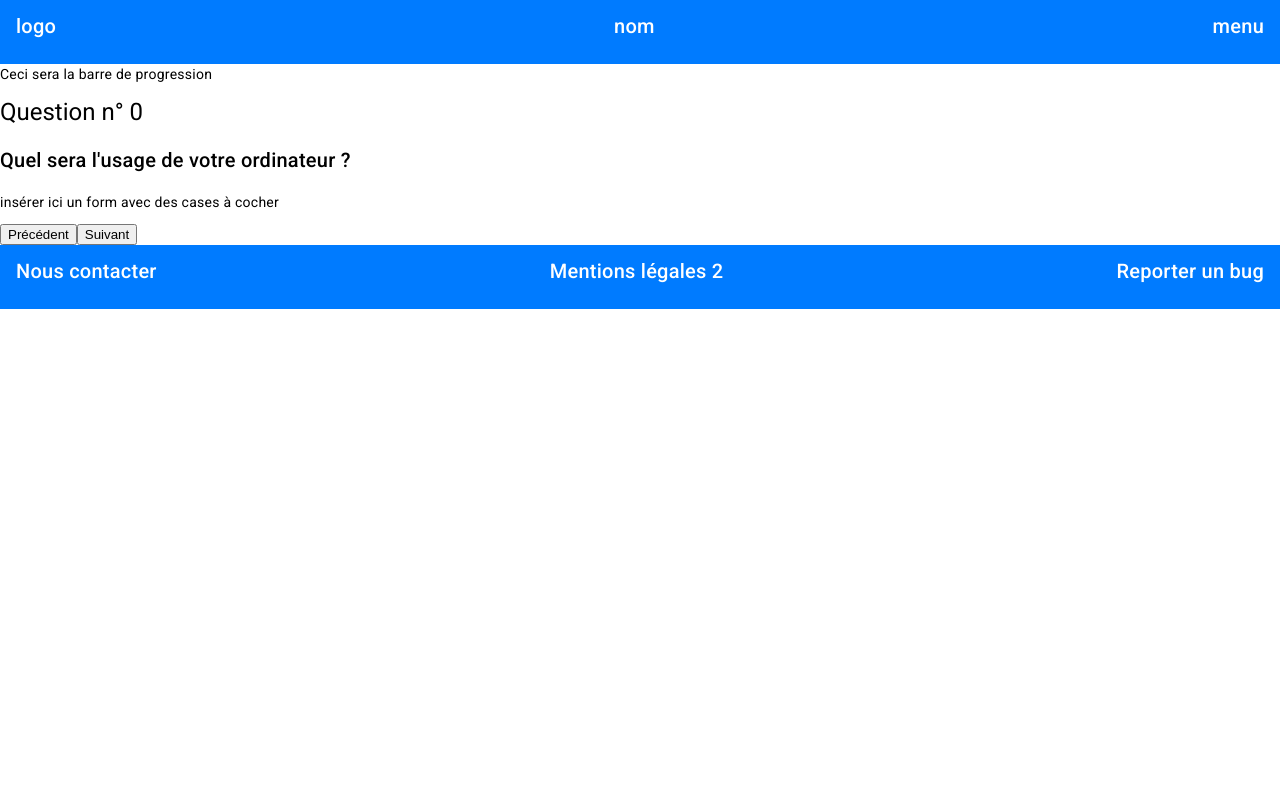
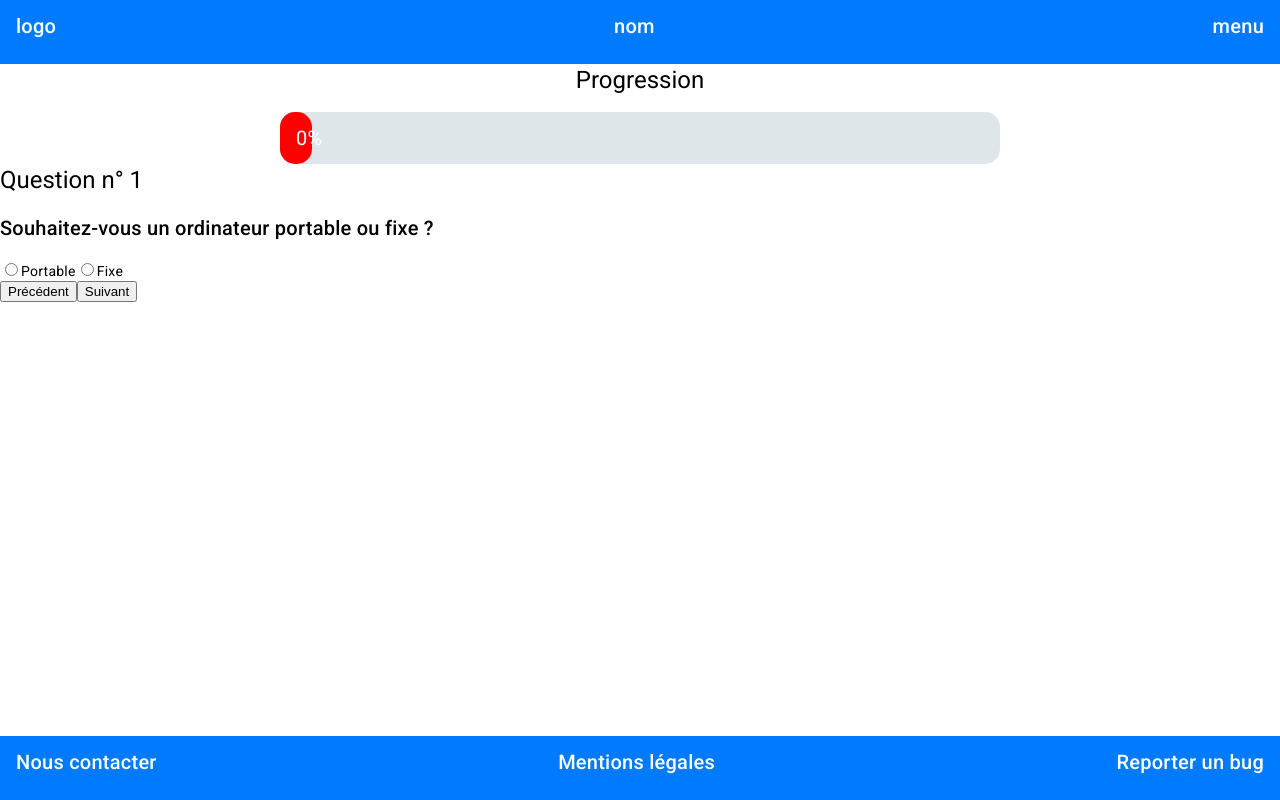
Before and after one commit to SuzanneGC/projetSiteOrdinateur, an Angular app: page /questionnaire in a window 1280 px wide. Built offline with nearby package versions, Linux system fonts and the light colour scheme.

Commit message:
deuxième TP Suzanne - pre CSS

```diff
--- a/src/app/app.component.css
+++ b/src/app/app.component.css
@@ -0,0 +1,5 @@
+#footer{
+    position: fixed;
+    left: 0;
+    bottom: 0;
+  }
--- a/src/app/app.component.html
+++ b/src/app/app.component.html
@@ -8,10 +8,10 @@
 
  <router-outlet></router-outlet>
 
- <mat-toolbar>
+ <mat-toolbar id ="footer">
   <mat-toolbar-row>
     <p>Nous contacter </p>
-    <p>Mentions légales 2</p>
+    <p>Mentions légales</p>
     <p>Reporter un bug </p>
   </mat-toolbar-row>
  </mat-toolbar>
--- /dev/null
+++ b/src/app/barre-de-progression/barre-de-progression.component.css
@@ -0,0 +1,24 @@
+.text-center { text-align:center; }
+
+.container {
+    max-width: 720px;
+    margin: 0px auto;
+    width: 100%;
+}
+
+.progressbar-wrapper {
+    background-color: #dfe6e9;
+    color: white;
+    border-radius: 15px;
+    width: 100%;
+    z-index: 0;
+}
+
+.progressbar {
+    background-color: #00b894;
+    color: white;
+    padding: 1rem;
+    text-align: right;
+    font-size: 20px;
+    border-radius: 15px;
+}
--- /dev/null
+++ b/src/app/barre-de-progression/barre-de-progression.component.html
@@ -0,0 +1,6 @@
+<h1 class="text-center">Progression</h1>
+ <div class="container">
+     <div class="progressbar-wrapper">
+      <div class="progressbar" [style.width.%]="pourcentage" [style.backgroundColor]="getColor(pourcentage)">{{ pourcentage }}%</div>
+     </div>
+</div>
--- /dev/null
+++ b/src/app/barre-de-progression/barre-de-progression.component.ts
@@ -0,0 +1,33 @@
+import { Component,OnInit, OnDestroy} from '@angular/core';
+import { majPourcentage } from '../maj-pourcentage.service';
+import { Subscription } from 'rxjs';
+
+
+@Component({
+  selector: 'app-barre-de-progression',
+  templateUrl: './barre-de-progression.component.html',
+  styleUrl: './barre-de-progression.component.css'
+})
+export class BarreDeProgressionComponent {
+  pourcentage: number = 0 ;
+  pourcentageSubscription: Subscription = new Subscription();
+
+  constructor(private majPourcentageService : majPourcentage){
+  }
+
+  ngOnInit() {
+    this.pourcentageSubscription = this.majPourcentageService.pourcentage$.subscribe(pourcentage => {
+      this.pourcentage = pourcentage;
+    });
+  }
+
+  ngOnDestroy() {
+    this.pourcentageSubscription.unsubscribe();
+  }
+
+  getColor(pourcentage: number): string {
+    const red = Math.round((100 - pourcentage) * 255 / 100);
+    const green = Math.round(pourcentage * 255 / 100);
+    return `rgb(${red}, ${green}, 0)`;
+  }
+}
--- /dev/null
+++ b/src/app/maj-pourcentage.service.ts
@@ -0,0 +1,23 @@
+// progression.service.ts
+import { Injectable } from '@angular/core';
+import { Subject, Observable } from 'rxjs';
+
+
+@Injectable({
+  providedIn: 'root'
+})
+export class majPourcentage {
+  private pourcentageSource = new Subject<number>();
+  pourcentage$ = this.pourcentageSource.asObservable();
+
+  constructor() {}
+
+  mettreAJourPourcentage(nouveauPourcentage: number) {
+    this.pourcentageSource.next(nouveauPourcentage);
+    }
+
+  getPourcentage(): Observable<number> {
+      return this.pourcentage$;
+    }
+
+}
--- a/src/app/questionnaire/questionnaire.component.html
+++ b/src/app/questionnaire/questionnaire.component.html
@@ -1,9 +1,12 @@
-<p>Ceci sera la barre de progression</p>
+<app-barre-de-progression></app-barre-de-progression>
 
 <form id = "question">
-    <h1>Question n° {{this.compteur}}</h1>
-    <h2>{{liste_question[compteur%3]}}</h2>
-    <p>insérer ici un form avec des cases à cocher</p>
+    <h1>Question n° {{this.numeroQuestion}}</h1>
+    <h2 id = "question">{{liste_question[numeroQuestion - 1]}}</h2>
+    <form id = "checkboxes-container">
+        <input type="radio" value="Portable" class = "premiereReponse" name = "reponse"><label>{{liste_reponses[numeroQuestion - 1][0]}}</label>
+        <input type="radio" value="Fixe" class = "premiereReponse" name = "reponse"><label>{{liste_reponses[numeroQuestion - 1][1]}}</label>
+    </form>
     <button type="button" (click)="decrCompteur()">Précédent</button>
     <button type="button" (click)="incrCompteur()">Suivant</button>
 </form>
--- a/src/app/questionnaire/questionnaire.component.ts
+++ b/src/app/questionnaire/questionnaire.component.ts
@@ -1,25 +1,140 @@
-import { Component } from '@angular/core';
+import { Component , OnInit } from '@angular/core';
+import { majPourcentage } from '../maj-pourcentage.service';
+import { Router } from '@angular/router';
 
 @Component({
   selector: 'app-questionnaire',
   templateUrl: './questionnaire.component.html',
   styleUrl: './questionnaire.component.css'
 })
-export class QuestionnaireComponent {
-  public compteur = 0 ;
-
+export class QuestionnaireComponent implements OnInit {
   liste_question = [
-    "Quel sera l'usage de votre ordinateur ?",
-    "Avez-vous faim ?",
-    "Voulez-vous un ordinateur portable ou fixe ?"
+    "Souhaitez-vous un ordinateur portable ou fixe ?",
+    "Quel usage en ferez-vous ?",
+    "Quelle réparabilité minimum souhaitez-vous pour votre ordinateur ?",
+    "Quels types de ports minimum voulez-vous sur votre ordinateur ?",
+    "Quelle(s) taille(s) d'écran souhaitez-vous ?",
+    "A quelle fréquence allez-vous déplacer votre ordinateur ?",
+    "Combien de temps doit durer une charge d'ordinateur au minimum ?",
+    "A quel point les graphismes sont-ils importants pour vous ?",
+    "Le son est-il important pour vous ?"
   ]
 
+  liste_reponses = [
+    ["Portable", "Fixe"],
+    ["Bureautique", "Dessin", "Traitement d'image", "Traitement vidéo","Programmation","Gaming"],
+    ["0 à 2 (très peu réparable)", "2 à 4", "4 à 6", "6 à 8", "8 à 10 (très réparable)"],
+    ["HDMI", "USB-C", "USB-A", "Prise-jack"],
+    ["Petit", "Moyen", "Grand"],
+    ["Rarement", "De temps en temps", "Régulièrement","Quotidiennement"],
+    ["6 h", "12 h", "18 h", "24 h", "Sans importance"],
+    ["Peu importants", "Importants", "Très importants"],
+    ["Peu importants", "Importants", "Très importants"]
+  ]
 
+  numeroQuestion = 1 ;
+  nombreQuestions = this.liste_question.length ;
+  pourcentage = (this.numeroQuestion / this.nombreQuestions) * 100;
+  reponsePremiereQuestion: string = '';
+
+  constructor(private majPourcentageService : majPourcentage, private router: Router){}
+
+  createCheckboxes(): void {
+    const divCheckboxes = document.getElementById('checkboxes-container');
+    if (divCheckboxes == null) {
+      console.error("L'élément avec l'identifiant 'checkboxes-container' n'a pas été trouvé.");
+  } else {
+      divCheckboxes.innerHTML = '';
+
+      const reponses = this.liste_reponses[this.numeroQuestion - 1];
+
+      for (let i = 0; i < reponses.length; i++) {
+          const checkbox = document.createElement('input');
+          checkbox.type = 'checkbox';
+          checkbox.value = reponses[i];
+
+          const label = document.createElement('label');
+          label.appendChild(checkbox);
+          label.appendChild(document.createTextNode(reponses[i]));
+
+          divCheckboxes.appendChild(label);
+      }
+  }
+}
+
+  createRadio(): void {
+    const divRadio = document.getElementById('checkboxes-container');
+    if (divRadio == null) {
+      console.error("L'élément avec l'identifiant 'checkboxes-container' n'a pas été trouvé.");
+    } else {
+      divRadio.innerHTML = '';
+
+      const reponses = this.liste_reponses[this.numeroQuestion - 1];
+
+      for (let i = 0; i < reponses.length; i++) {
+          const radio = document.createElement('input');
+          radio.type = 'radio';
+          radio.value = reponses[i];
+          radio.name = "reponse"
+
+          if (this.numeroQuestion === 1){
+            radio.classList.add("premiereReponse") ;
+            radio.addEventListener('change', (event) => {
+              const target = event.target as HTMLInputElement;
+              this.reponsePremiereQuestion = target.value;
+          });
+          }
+
+          const label = document.createElement('label');
+          label.appendChild(radio);
+          label.appendChild(document.createTextNode(reponses[i]));
+
+          divRadio.appendChild(label);
+      }
+    }
+  }
+
+  typeReponse(){
+    if (this.numeroQuestion === 1 || this.numeroQuestion === 3 ||this.numeroQuestion === 6 || this.numeroQuestion === 7 || this.numeroQuestion === 8 || this.numeroQuestion === 9){
+      this.createRadio();
+    }
+    else{
+      this.createCheckboxes();}
+  }
 
   incrCompteur() {
-    this.compteur++;
+    this.numeroQuestion++;
+
+    if (this.reponsePremiereQuestion != "Portable"){
+      this.nombreQuestions = 4 ;
+    }
+    else{this.nombreQuestions = this.liste_question.length ;}
+
+    this.pourcentage = (this.numeroQuestion / this.nombreQuestions) * 100;
+    this.majPourcentageService.mettreAJourPourcentage(this.pourcentage);
+
+    if ((this.reponsePremiereQuestion === "Portable" && this.numeroQuestion <= this.liste_question.length) || this.numeroQuestion <= 3)
+      {this.typeReponse();}
+    else{this.router.navigate(['/']);;}
   }
+
   decrCompteur(){
-    this.compteur--;
+    this.numeroQuestion--;
+    this.pourcentage = (this.numeroQuestion / this.nombreQuestions) * 100;
+    this.majPourcentageService.mettreAJourPourcentage(this.pourcentage);
+    if (this.numeroQuestion > 0)
+      {this.typeReponse();}
+    else{this.router.navigate(['/']);;}
   }
+
+  ngOnInit(){
+    const radiosPremiereQuestion = document.querySelectorAll('.premiereReponse');
+    radiosPremiereQuestion.forEach(radio => {
+      radio.addEventListener('change', (event) => {
+        const target = event.target as HTMLInputElement;
+        this.reponsePremiereQuestion = target.value;
+      });
+    });
+  }
+
 }
--- a/src/styles.css
+++ b/src/styles.css
@@ -8,3 +8,9 @@ body { margin: 0; font-family: Roboto, "Helvetica Neue", sans-serif; }
     color: white; /* Couleur du texte dans la barre d'outils */
     justify-content: space-between; /* Alignement des éléments de la rangée */
   }
+
+  #footer{
+    position: fixed;
+    left: 0;
+    bottom: 0;
+  }
```
Also changed, not shown: src/app/app.module.ts (+6 -2 lines), 2 other files (tests, documents, lock files or other folders).
